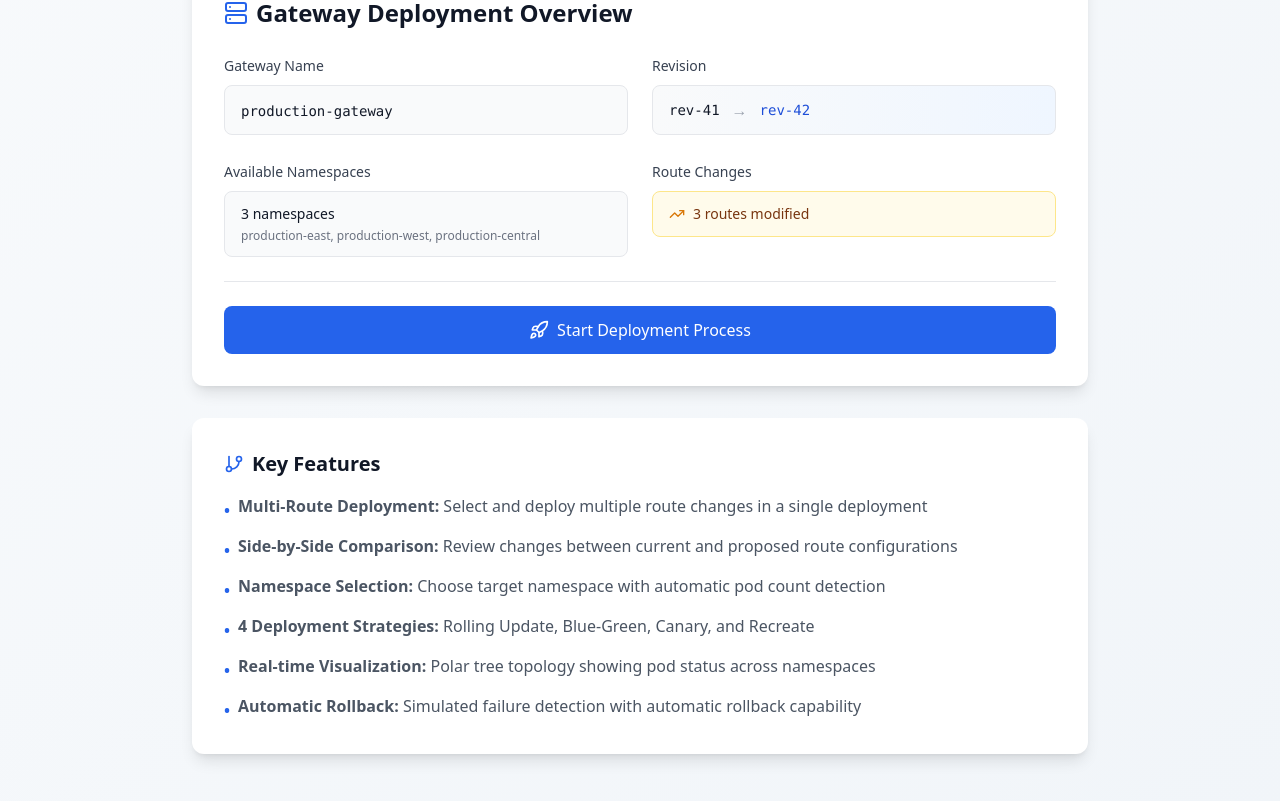
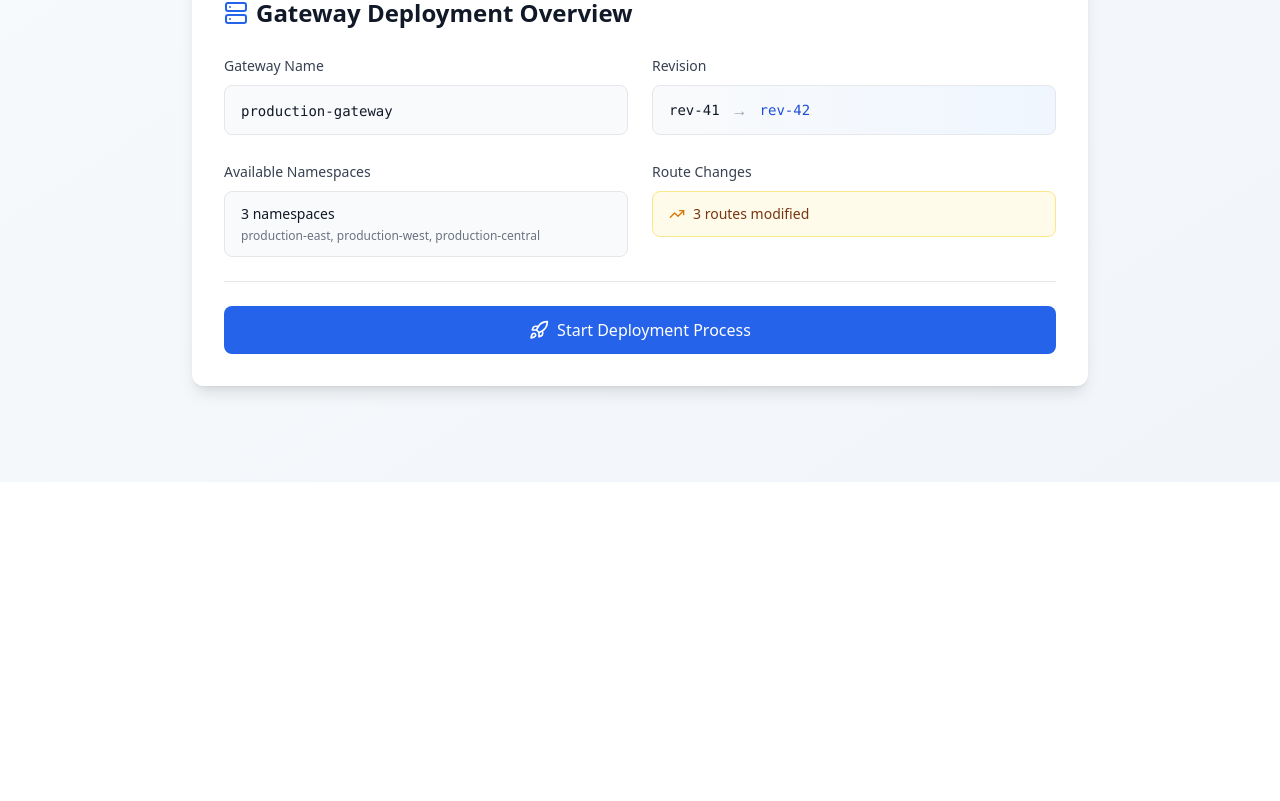
Before and after one commit to alphana/project3, a React (Vite) app: page / in a window 1280 px wide. Shown: the part 363-1164 px from the top of the page. After the commit the page ends 845 px from the top, so only its background shows below. Built offline with nearby package versions, Linux system fonts and the light colour scheme.

Commit message:
Updated App.tsx

```diff
--- a/src/App.tsx
+++ b/src/App.tsx
@@ -93,38 +93,7 @@ function App() {
             </div>
           </div>
 
-          <div className="bg-white rounded-xl shadow-lg p-8">
-            <h2 className="text-xl font-semibold text-gray-900 mb-4 flex items-center gap-2">
-              <GitBranch className="h-5 w-5 text-blue-600" />
-              Key Features
-            </h2>
-            <ul className="space-y-3 text-gray-600">
-              <li className="flex items-start gap-2">
-                <span className="text-blue-600 font-bold mt-1">•</span>
-                <span><strong>Multi-Route Deployment:</strong> Select and deploy multiple route changes in a single deployment</span>
-              </li>
-              <li className="flex items-start gap-2">
-                <span className="text-blue-600 font-bold mt-1">•</span>
-                <span><strong>Side-by-Side Comparison:</strong> Review changes between current and proposed route configurations</span>
-              </li>
-              <li className="flex items-start gap-2">
-                <span className="text-blue-600 font-bold mt-1">•</span>
-                <span><strong>Namespace Selection:</strong> Choose target namespace with automatic pod count detection</span>
-              </li>
-              <li className="flex items-start gap-2">
-                <span className="text-blue-600 font-bold mt-1">•</span>
-                <span><strong>4 Deployment Strategies:</strong> Rolling Update, Blue-Green, Canary, and Recreate</span>
-              </li>
-              <li className="flex items-start gap-2">
-                <span className="text-blue-600 font-bold mt-1">•</span>
-                <span><strong>Real-time Visualization:</strong> Polar tree topology showing pod status across namespaces</span>
-              </li>
-              <li className="flex items-start gap-2">
-                <span className="text-blue-600 font-bold mt-1">•</span>
-                <span><strong>Automatic Rollback:</strong> Simulated failure detection with automatic rollback capability</span>
-              </li>
-            </ul>
-          </div>
+
         </div>
       </div>
 
```
